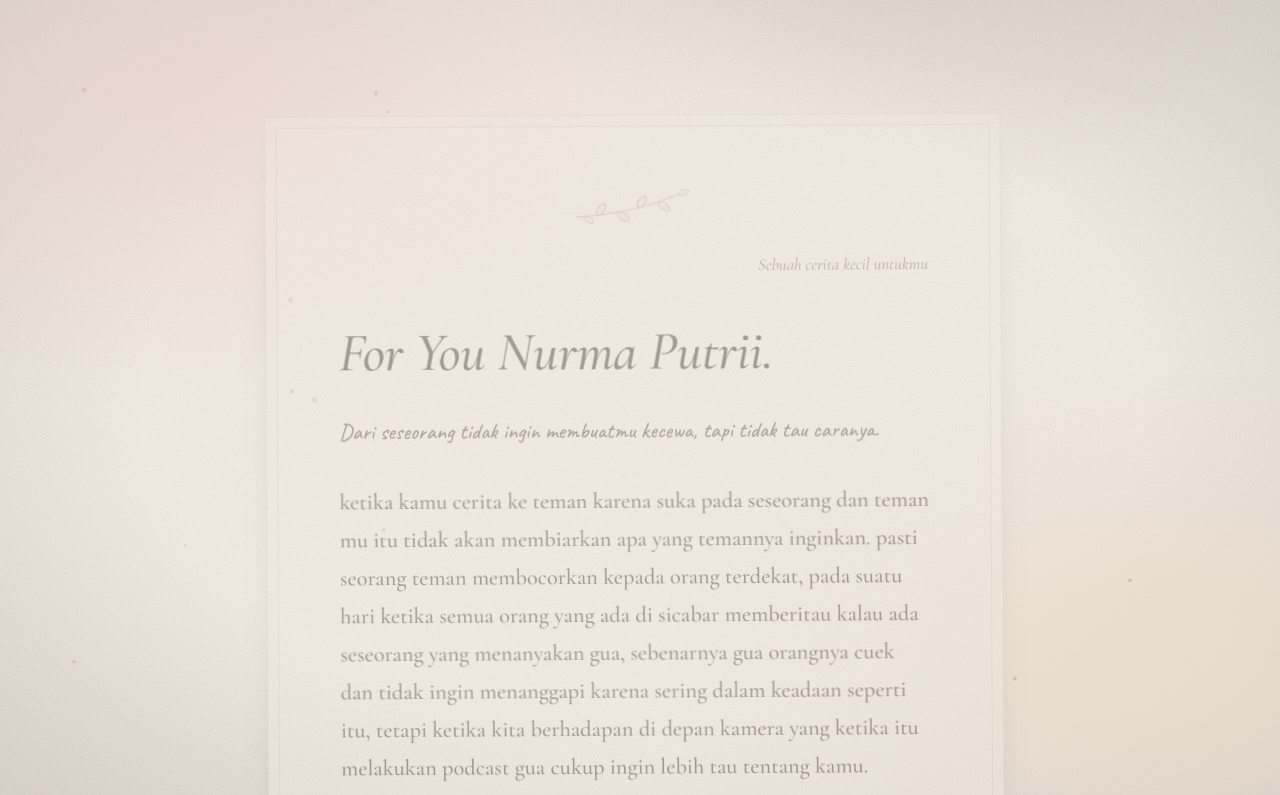
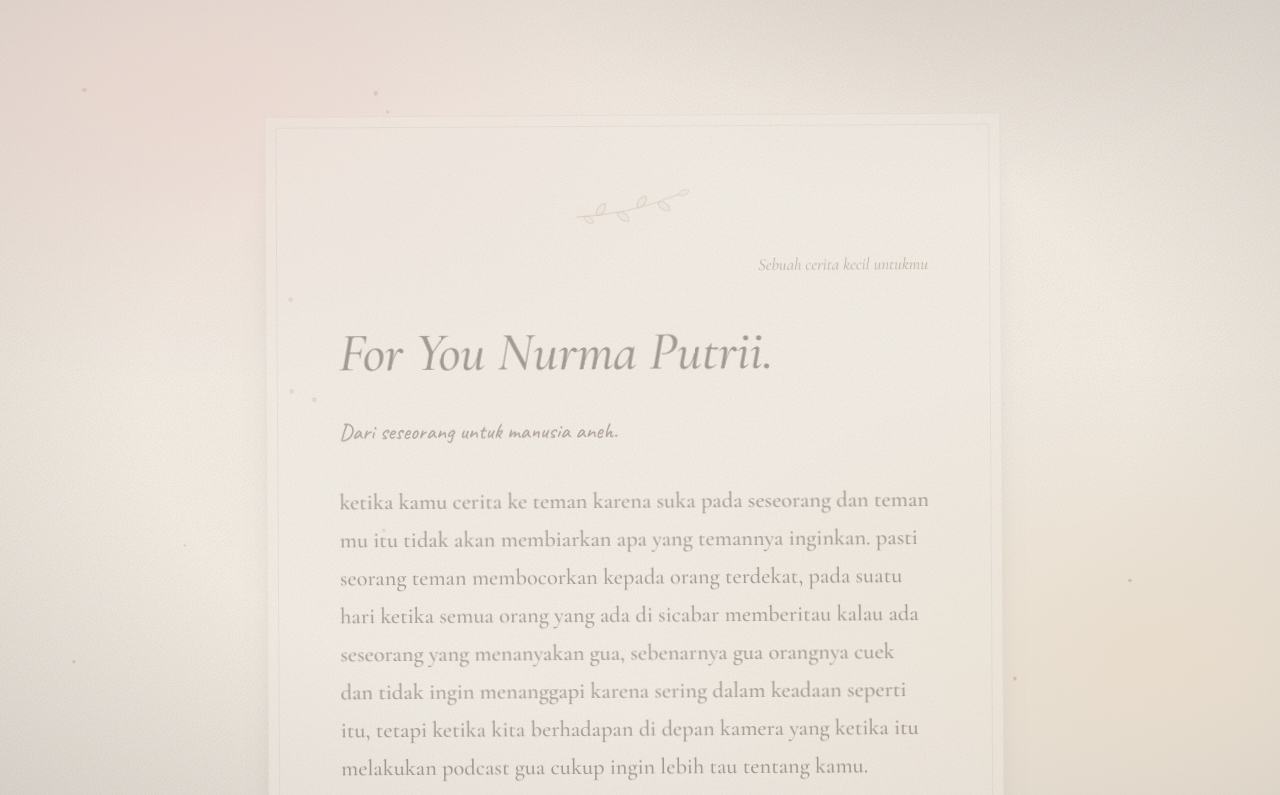
Before and after one commit to yersyah-beep/suratkepolisian, a plain HTML site: page index.html in a window 1280 px wide. Both pictures are taken after a click on the button "BUKA SURAT". Shown: the top 795 px of the page. Drawn offline with nearby package versions, Linux system fonts and the light colour scheme.

Commit message:
Update index.html

```diff
--- a/index.html
+++ b/index.html
@@ -76,7 +76,7 @@
       <h1 class="salutation reveal">For You <span data-recipient>Nurma Putrii</span>.</h1>
 
       <div class="letter__body">
-        <p class="reveal hand" data-type>Dari seseorang tidak ingin membuatmu kecewa, tapi tidak tau caranya.</p>
+        <p class="reveal hand" data-type>Dari seseorang untuk manusia aneh.</p>
 
         <p class="reveal">ketika kamu cerita ke teman karena suka pada seseorang dan teman mu itu tidak akan membiarkan apa yang temannya inginkan. pasti seorang teman membocorkan kepada orang terdekat, pada suatu hari ketika semua orang yang ada di sicabar memberitau kalau ada seseorang yang menanyakan gua, sebenarnya gua orangnya cuek dan tidak ingin menanggapi karena sering dalam keadaan seperti itu, tetapi ketika kita berhadapan di depan kamera yang ketika itu melakukan podcast gua cukup ingin lebih tau tentang kamu. Nyiram domba hhh wkwkwk</p>
 
```
